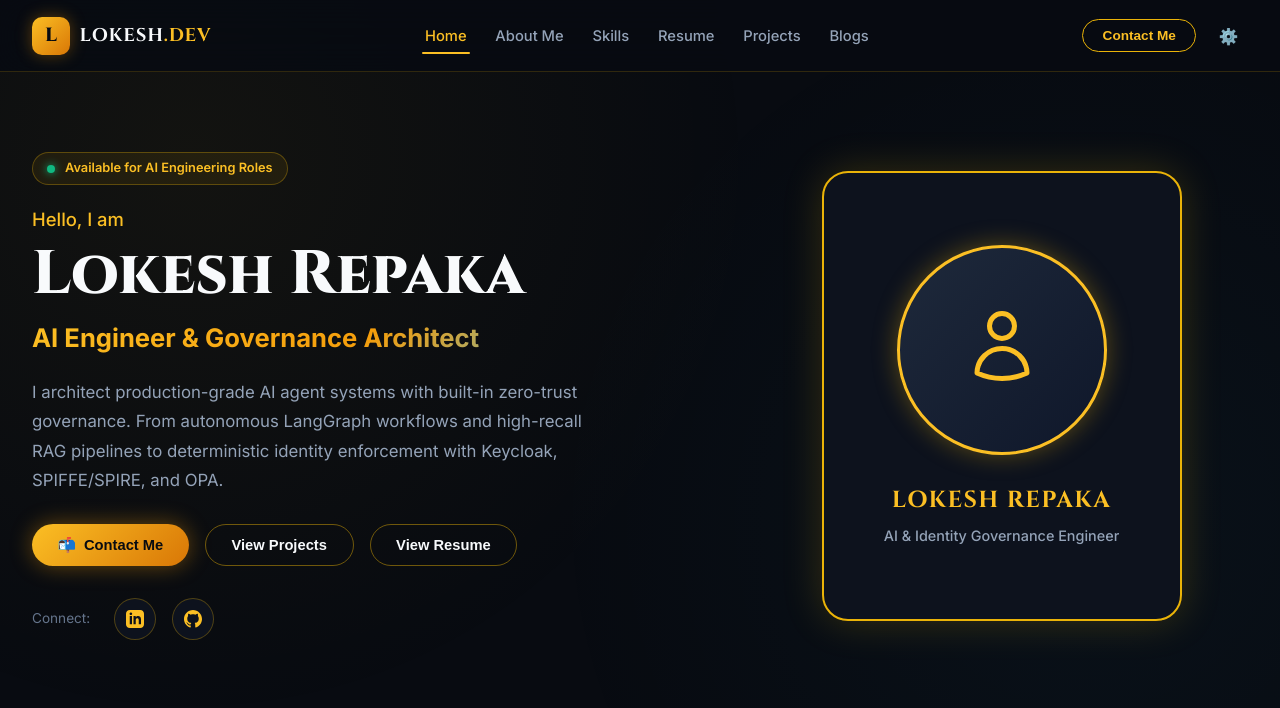
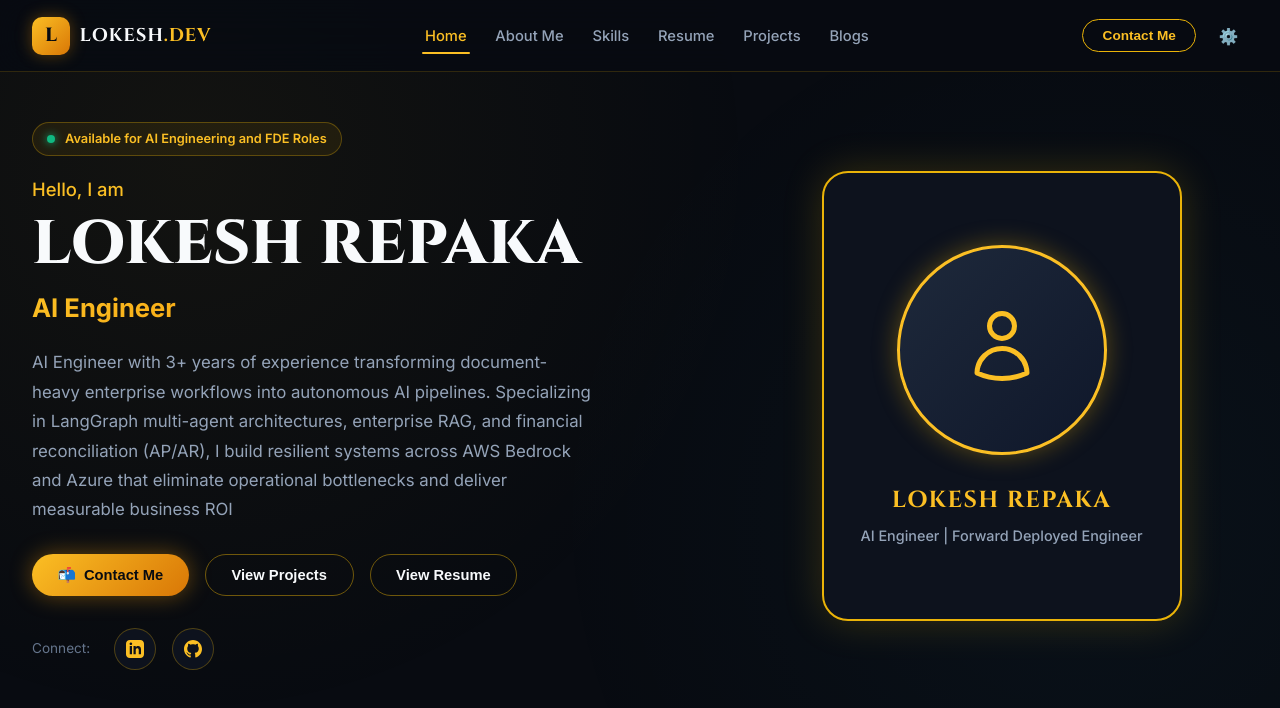
Before and after one commit to lokesh-repaka/lokesh-portfolio-nextjs, a Next.js app: page / in a window 1280 px wide. Shown: the top 708 px of the page. Built offline with nearby package versions, Linux system fonts and the light colour scheme; no server answers.

Commit message:
Update Home and About Me text to match exact screenshots

```diff
--- a/src/app/page.tsx
+++ b/src/app/page.tsx
@@ -113,7 +113,7 @@ export default function Page() {
 
       // 3. Load saved texts if present in localStorage
       try {
-        const saved = localStorage.getItem("lokesh_portfolio_data_v3");
+        const saved = localStorage.getItem("lokesh_portfolio_data_v4");
         if (saved) {
           const parsed = JSON.parse(saved);
           if (parsed.texts) setTexts((prev) => ({ ...prev, ...parsed.texts }));
@@ -180,7 +180,7 @@ export default function Page() {
           onUpdateTexts={(newTexts) => {
             setTexts(newTexts);
             if (typeof window !== "undefined") {
-              localStorage.setItem("lokesh_portfolio_data_v3", JSON.stringify({ texts: newTexts }));
+              localStorage.setItem("lokesh_portfolio_data_v4", JSON.stringify({ texts: newTexts }));
             }
           }}
           onShowToast={showToast}
--- a/src/data/portfolio.ts
+++ b/src/data/portfolio.ts
@@ -1,37 +1,43 @@
 import { PortfolioTexts } from "@/types";
 
 export const portfolioTexts: PortfolioTexts = {
-  "profilePhoto": "",
-  "heroBadge": "Available for AI Engineering Roles",
-  "heroGreeting": "Hello, I am",
-  "heroName": "Lokesh Repaka",
-  "heroRole": "AI Engineer & Governance Architect",
-  "heroBio": "I architect production-grade AI agent systems with built-in zero-trust governance. From autonomous LangGraph workflows and high-recall RAG pipelines to deterministic identity enforcement with Keycloak, SPIFFE/SPIRE, and OPA.",
-  "cardName": "LOKESH REPAKA",
-  "cardSub": "AI & Identity Governance Engineer",
-  "linkedinUrl": "https://linkedin.com/in/lokesh-repaka",
-  "githubUrl": "https://github.com/lokesh-repaka",
-  "emailUrl": "lokeshrepaka4@gmail.com",
-  "aboutLead": "I believe autonomous AI agents will run enterprise infrastructure \u2014 but only if they are governed by deterministic, cryptographic identity.",
-  "aboutP1": "As an AI Engineer, I have built multiple production systems ranging from multi-tenant enterprise RAG platforms and LangChain evaluation frameworks to custom agentic supervisor workflows.",
-  "aboutP2": "My specialization lies in AI Governance & Workload Identity. When AI agents execute tool calls against production databases or APIs, natural language prompt rules fail. I design and implement deterministic identity pipelines utilizing Keycloak for human IAM, SPIFFE/SPIRE for cryptographic machine attestation, and Open Policy Agent (OPA) for zero-trust authorization.",
-  "hlNum1": "15+",
-  "hlLabel1": "AI Systems Deployed",
-  "hlNum2": "0 Trust",
-  "hlLabel2": "Deterministic AI Security",
-  "hlNum3": "100%",
-  "hlLabel3": "Production Grade Code",
-  "hlNum4": "1 Series",
-  "hlLabel4": "Governance Deep Dives",
-  "factName": "Lokesh Repaka",
-  "factRole": "AI Engineer | Forward Deployed Engineer",
-  "factSpec": "Enterprise AI, RAG, Agentic AI & Multi-Agent Systems",
-  "factLoc": "India | Open to Global Remote Opportunities",
-  "factStack": "Python, FastAPI, LangGraph, PostgreSQL, LLMs",
-  "factAvail": "Open to Part-Time Contracts & Remote Opportunities",
-  "contactLead": "Whether you are hiring for an AI Engineer role, building mission-critical agent infrastructure, or want to exchange ideas on AI security \u2014 my inbox is open.",
-  "resumeName": "LOKESH REPAKA",
-  "resumeRole": "Generative AI Engineer | Forward Deployed Engineer",
-  "resumeContact": "\ud83d\udccd Hyderabad, India  |  \ud83d\udce7 lokeshrepaka4@gmail.com  |  \ud83d\udcde +91 9390305646  |  \ud83c\udf10 github.com/lokesh-repaka",
-  "resumeSummary": "Generative AI Engineer with 2+ years of experience in creating production AI-powered solutions, multi-agent architectures, and machine learning pipelines. Skilled in simplifying complex enterprise data challenges and building innovative tools that enhance business operations. Experienced across LangGraph, Enterprise RAG, Document Intelligence, AWS Bedrock, and Azure OpenAI with a proven track record of delivering high-impact, measurable AI solutions."
+  profilePhoto: "",
+  heroBadge: "Available for AI Engineering and FDE Roles",
+  heroGreeting: "Hello, I am",
+  heroName: "LOKESH REPAKA",
+  heroRole: "AI Engineer",
+  heroBio:
+    "AI Engineer with 3+ years of experience transforming document-heavy enterprise workflows into autonomous AI pipelines. Specializing in LangGraph multi-agent architectures, enterprise RAG, and financial reconciliation (AP/AR), I build resilient systems across AWS Bedrock and Azure that eliminate operational bottlenecks and deliver measurable business ROI",
+  cardName: "LOKESH REPAKA",
+  cardSub: "AI Engineer | Forward Deployed Engineer",
+  linkedinUrl: "https://linkedin.com/in/lokesh-repaka",
+  githubUrl: "https://github.com/lokesh-repaka",
+  emailUrl: "lokeshrepaka4@gmail.com",
+  aboutLead:
+    "I believe the future of AI lies in building intelligent systems that solve real business problems — moving beyond prototypes to reliable, production-ready solutions.",
+  aboutP1:
+    "I'm an AI Engineer with 3+ years of professional experience, currently working at Genpact. I build AI-powered applications using LLMs, RAG, Agentic AI, and modern backend technologies, focusing on transforming complex business workflows into scalable solutions.",
+  aboutP2:
+    "My technical expertise includes Python, FastAPI, PostgreSQL, LangGraph, LLM APIs, embeddings, and vector databases. I enjoy working across the entire engineering lifecycle — understanding business requirements, designing architectures, developing solutions, and taking applications towards production. I'm particularly interested in Forward Deployed Engineering, collaborating directly with teams to solve real-world challenges. Open to remote opportunities and independent contract-based projects with global startups.",
+  hlNum1: "3+ YEARS",
+  hlLabel1: "PROFESSIONAL AI EXPERIENCE",
+  hlNum2: "70–90%",
+  hlLabel2: "MANUAL WORKFLOWS REDUCED",
+  hlNum3: "PRODUCTION",
+  hlLabel3: "MULTI-AGENT & RAG SYSTEMS",
+  hlNum4: "OPEN",
+  hlLabel4: "REMOTE AI / FDE ROLES",
+  factName: "Lokesh Repaka",
+  factRole: "AI Engineer",
+  factSpec: "Forward Deployed Engineering, Agentic AI & RAG",
+  factLoc: "India (Open to Remote / Relocation)",
+  factStack: "Python, FastAPI, PostgreSQL, LangGraph, LLMs",
+  factAvail: "Open to Remote & Global Startup Contracts",
+  contactLead:
+    "Whether you are hiring for an AI Engineer role, building mission-critical agent infrastructure, or want to exchange ideas on AI systems — my inbox is open.",
+  resumeName: "LOKESH REPAKA",
+  resumeRole: "AI Engineer | Forward Deployed Engineer",
+  resumeContact: "📍 India  |  📧 lokeshrepaka4@gmail.com  |  🌐 github.com/lokesh-repaka",
+  resumeSummary:
+    "AI Engineer with 3+ years of professional experience transforming document-heavy enterprise workflows into autonomous AI pipelines. Experienced across LangGraph, Enterprise RAG, Document Intelligence, AWS Bedrock, and Azure with a proven track record of delivering high-impact, measurable AI solutions.",
 };
```
